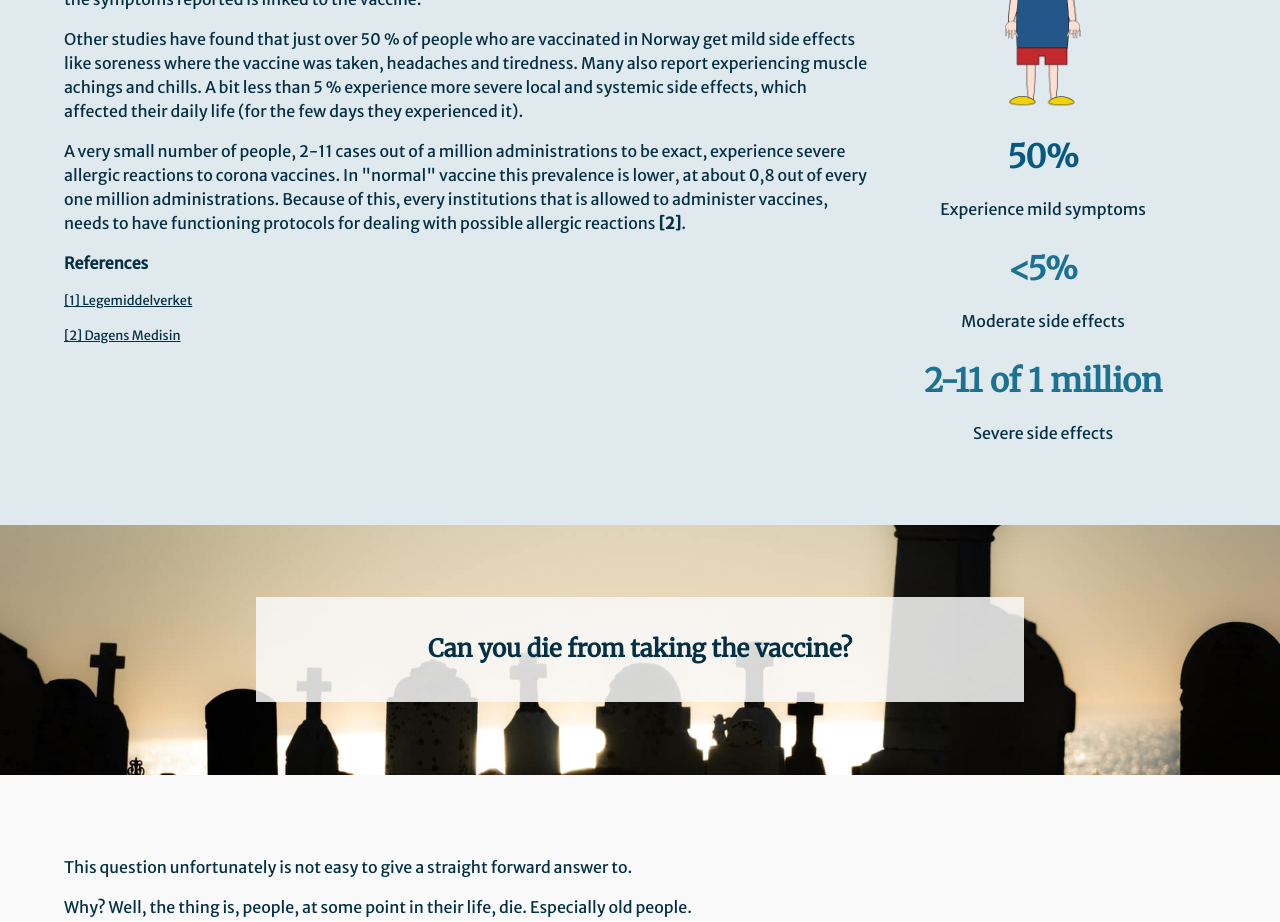
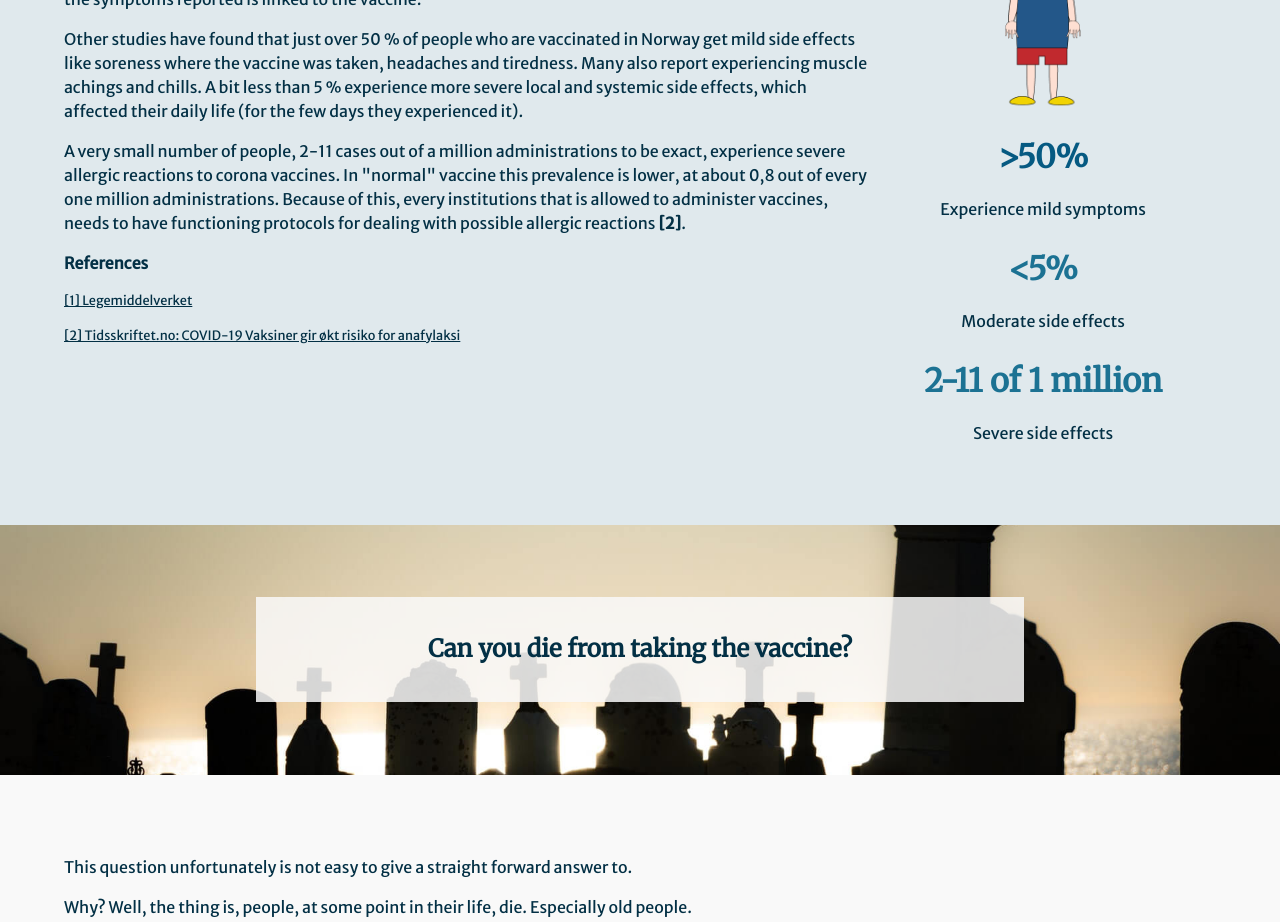
Before and after one commit to gullskatten/vacci, a React (Create React App) app: page /concerns in a window 1280 px wide. Shown: the part 1320-2242 px from the top of the page. Built offline with nearby package versions, Linux system fonts and the light colour scheme.

Commit message:
Update Concerns.tsx

```diff
--- a/src/components/Concern/Concerns.tsx
+++ b/src/components/Concern/Concerns.tsx
@@ -171,10 +171,10 @@ const Concerns: React.FC = () => {
                 </Text>
                 <Text color="onSurface" variant="pico" gutterTop="m">
                   <StyledLink
-                    href=" https://www.dagensmedisin.no/artikler/2021/02/18/flere-far-anafylaksi-med-koronavaksine--kan-skyldes-fyllstoff/"
+                    href="https://tidsskriftet.no/2021/02/debatt/covid-19-vaksiner-gir-okt-risiko-anafylaksi?fbclid=IwAR1uZwYCar4hSi68mIsJ2a7k7k10AupxRify0Z2CVkXrj8gd9nA00QA9vnQ"
                     textDecoration="underline"
                   >
-                    [2] Dagens Medisin
+                    [2] Tidsskriftet.no: COVID-19 Vaksiner gir økt risiko for anafylaksi
                   </StyledLink>
                 </Text>
               </Flex>
@@ -195,7 +195,7 @@ const Concerns: React.FC = () => {
                     direction="column"
                   >
                     <Text variant="title" color="primary" element="h3">
-                      50%
+                      {">50%"}
                     </Text>
                     <Text color="onSurface" gutterTop="s">
                       Experience mild symptoms
```
